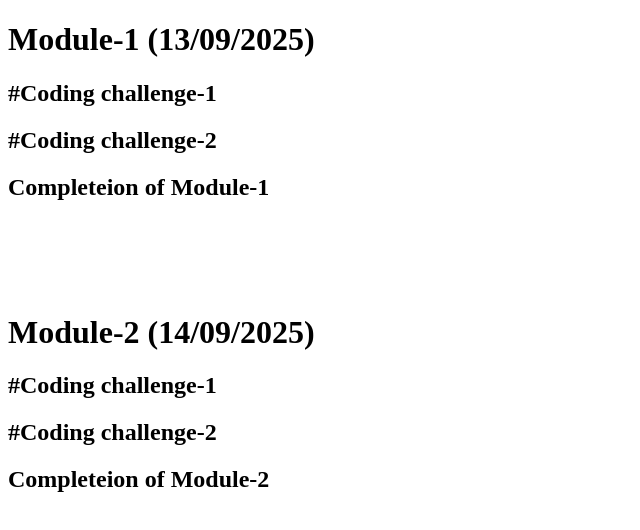
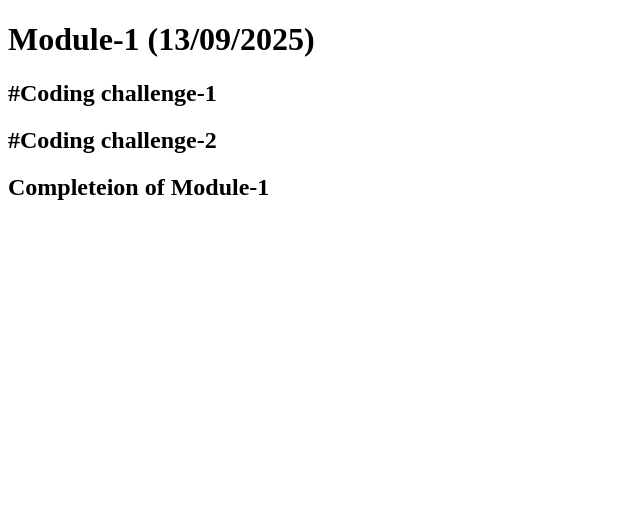
Before and after one commit to krani2512/alphaesAI, a plain HTML site: page Exercise/Day-1&2/index.html in a window 1280 px wide. Shown: the whole page, without its empty margins (0-640 px from the left). Drawn offline with Linux system fonts and the light colour scheme.

Commit message:
Update index.html

```diff
--- a/Exercise/Day-1&2/index.html
+++ b/Exercise/Day-1&2/index.html
@@ -10,14 +10,6 @@
     <h2>#Coding challenge-1</h2>
     <h2>#Coding challenge-2</h2>
     <h2>Completeion of Module-1</h2>
-    <br>
-    <br>
-    <br>
-    <br>
-    <h1> Module-2 (14/09/2025)</h1>
-    <h2>#Coding challenge-1</h2>
-    <h2>#Coding challenge-2</h2>
-    <h2>Completeion of Module-2</h2>
-<script src="script.js"></script>
+<script src="script(13.09.2025).js"></script>
 </body>
 </html>
```
